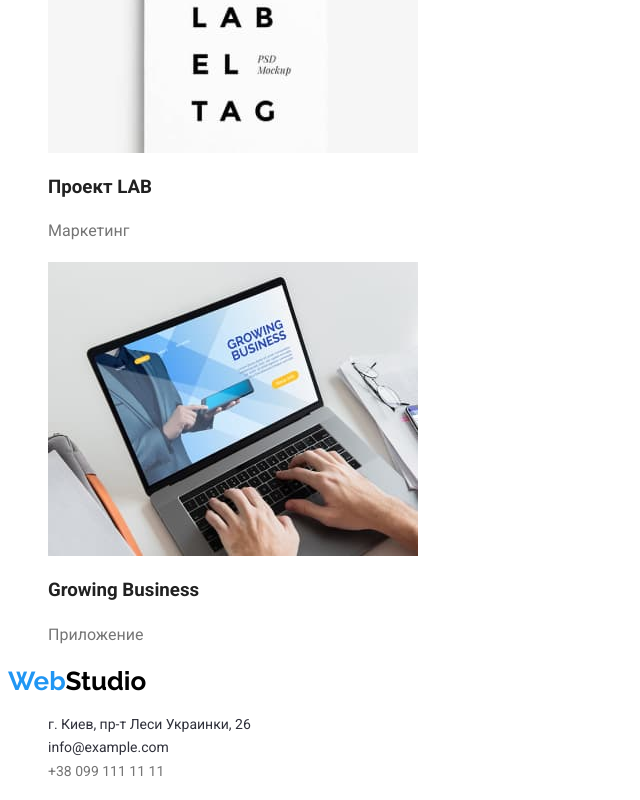
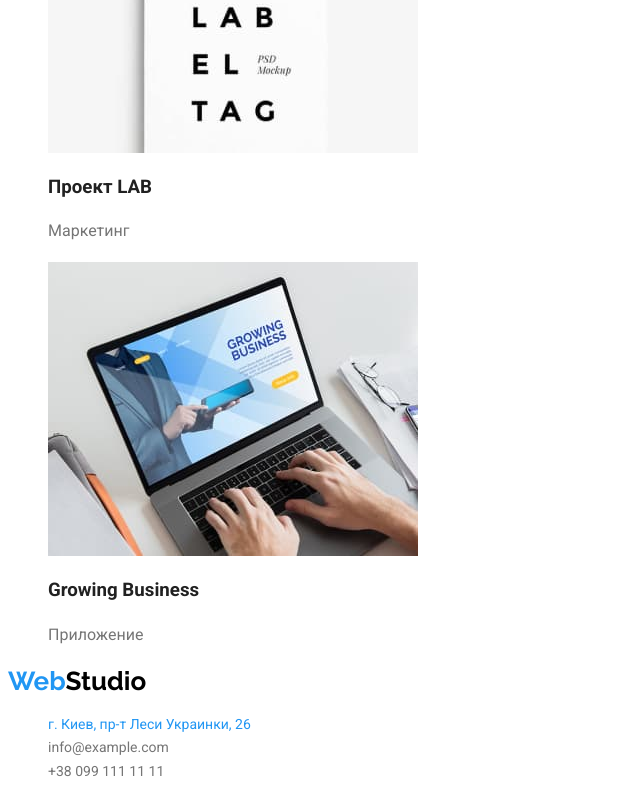
Before and after one commit to KaterynaTesta/goit-markup-hw-02, a plain HTML site: page portfolio.html in a window 1280 px wide. In both pictures the pointer is over the link "г. Киев, пр-т Леси Украинки, 26". Shown: the part 3322-4122 px from the top of the page, without its empty margins (0-640 px from the left). Drawn offline with Linux system fonts and the light colour scheme.

Commit message:
fixing footer test elements

```diff
--- a/css/styles.css
+++ b/css/styles.css
@@ -24,7 +24,6 @@ body {
   font-weight: var(--main-font-weight);
   font-size: 26px;
   line-height: 1.19;
-  letter-spacing: 3%;
   color: #000000;
   text-align: left;
 }
@@ -41,6 +40,10 @@ body {
   color: var(--title-color);
   text-align: left;
   }
+  .contact {
+    color: var(--text-color);
+  }
+
 .nav-link:hover,
 .nav-link:focus {
   color: var(--accent-color);
@@ -116,23 +119,32 @@ body {
   color: var(--text-color);
 }
 /* Footer */
-.contact-info-address,
+.contact-info-address {
+font-weight: var(--secondary-font-weight);
+font-size: 14px;
+line-height: 1.71;
+text-align: left;
+/* color: #FFFFFF; */
+}
+.contact-info-address:hover,
+.contact-info-address:focus{
+  color: var(--accent-color);
+}
 .contact-info-mail,
 .contact-info-phone {
-  font-family: var(--main-font);
  font-weight: var(--secondary-font-weight);
 font-size: 14px;
 line-height: 1.71;
 text-align: left;
 color: var(--text-color);
 }
-.contact-info-address,
-.contact-info-mail,
+.contact-info-mail:hover,
+.contact-info-mail:focus {
+  color: var(--accent-color);
+}
 .contact-info-phone:hover,
-.contact-info-address,
-.contact-info-mail,
 .contact-info-phone:focus {
-  color: #2f303a;
+  color: var(--accent-color);
 }
 /* Portfolio */
 /* Button */
@@ -156,11 +168,9 @@ font-weight: 700;
 font-size;: 18px
 line-height: 2;
 text-align: left;
-letter-spacing: 6%;
 color: var(--title-color);
 }
 .project-type {
-
 font-weight: var(--secondary-font-weight);
 font-size: 16px;
 line-height: 1.87;
```
Lines whose indentation alone changed are shown as unchanged.
